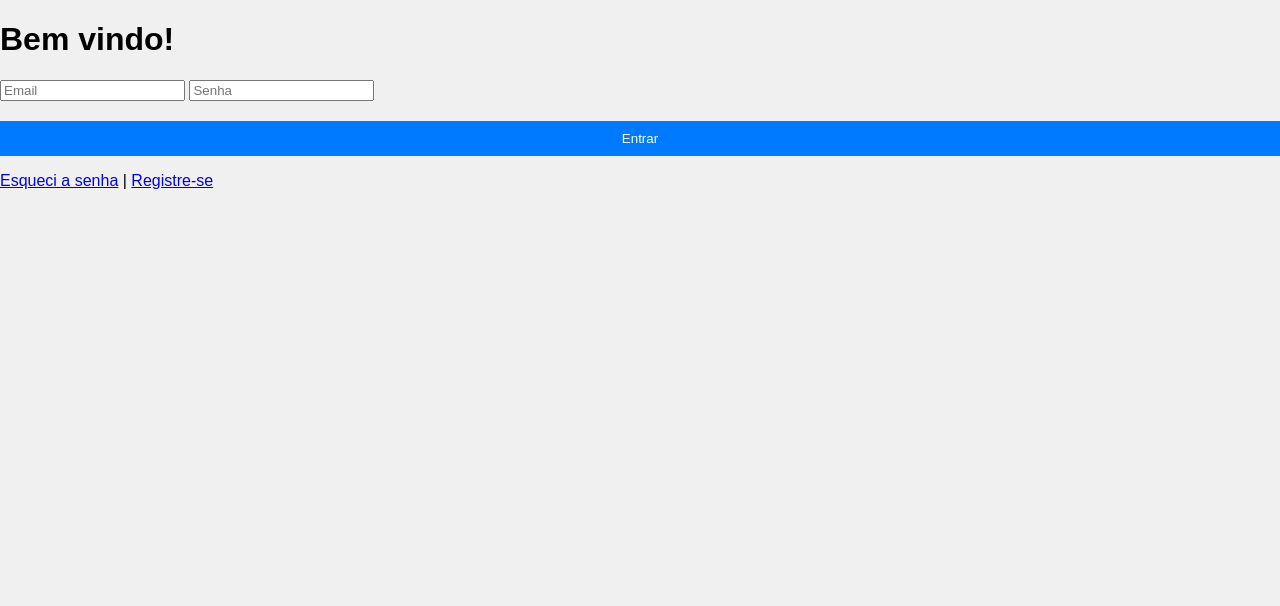
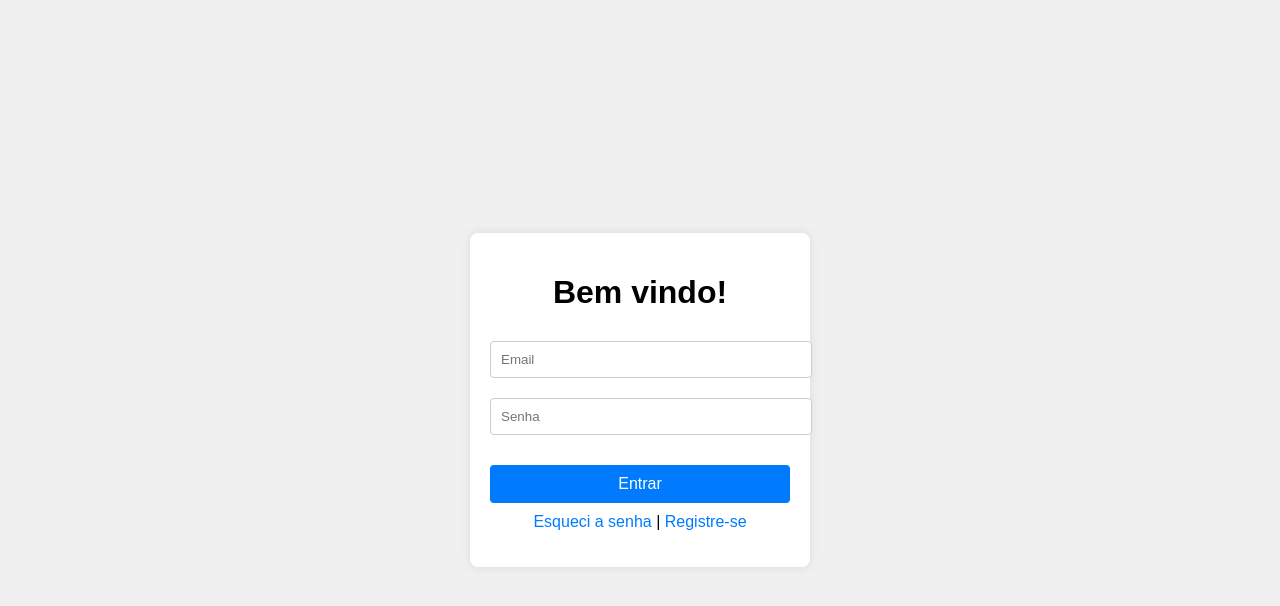
Before and after one commit to ssunkem/projetezuda2k24, a plain HTML site: page index.html in a window 1280 px wide. Drawn offline with Linux system fonts and the light colour scheme.

Commit message:
correção de bugs

```diff
--- a/index.html
+++ b/index.html
@@ -8,6 +8,58 @@
     <script defer src="https://www.gstatic.com/firebasejs/9.6.1/firebase-app.js"></script>
     <script defer src="https://www.gstatic.com/firebasejs/9.6.1/firebase-auth.js"></script>
     <script defer src="login.js"></script>
+    <style>
+        body {
+            display: flex;
+            justify-content: center;
+            align-items: center;
+            height: 100vh;
+            margin: 0;
+            font-family: Arial, sans-serif;
+            background-color: #f0f0f0;
+        }
+        .login-container {
+            background: #fff;
+            padding: 20px;
+            border-radius: 8px;
+            box-shadow: 0 0 10px rgba(0, 0, 0, 0.1);
+            width: 300px;
+            text-align: center;
+        }
+        .login-container h1 {
+            margin-bottom: 20px;
+        }
+        .login-container input {
+            width: 100%;
+            padding: 10px;
+            margin: 10px 0;
+            border: 1px solid #ccc;
+            border-radius: 4px;
+        }
+        .login-container button {
+            width: 100%;
+            padding: 10px;
+            background: #007bff;
+            border: none;
+            border-radius: 4px;
+            color: white;
+            font-size: 16px;
+            cursor: pointer;
+        }
+        .login-container button:hover {
+            background: #0056b3;
+        }
+        .login-container p {
+            margin-top: 10px;
+        }
+        .login-container a {
+            color: #007bff;
+            text-decoration: none;
+        }
+        .login-container a:hover {
+            text-decoration: underline;
+        }
+    </style>
 </head>
 <body>
     <div class="login-container">
--- a/login.js
+++ b/login.js
@@ -21,8 +21,11 @@ loginForm.addEventListener('submit', (e) => {
     const email = document.getElementById('email').value;
     const password = document.getElementById('password').value;
 
+    console.log('Tentando login com:', email);
+
     auth.signInWithEmailAndPassword(email, password)
         .then((userCredential) => {
+            console.log('Login bem-sucedido:', userCredential);
             // Login bem-sucedido
             window.location.href = 'home.html';
         })
```
